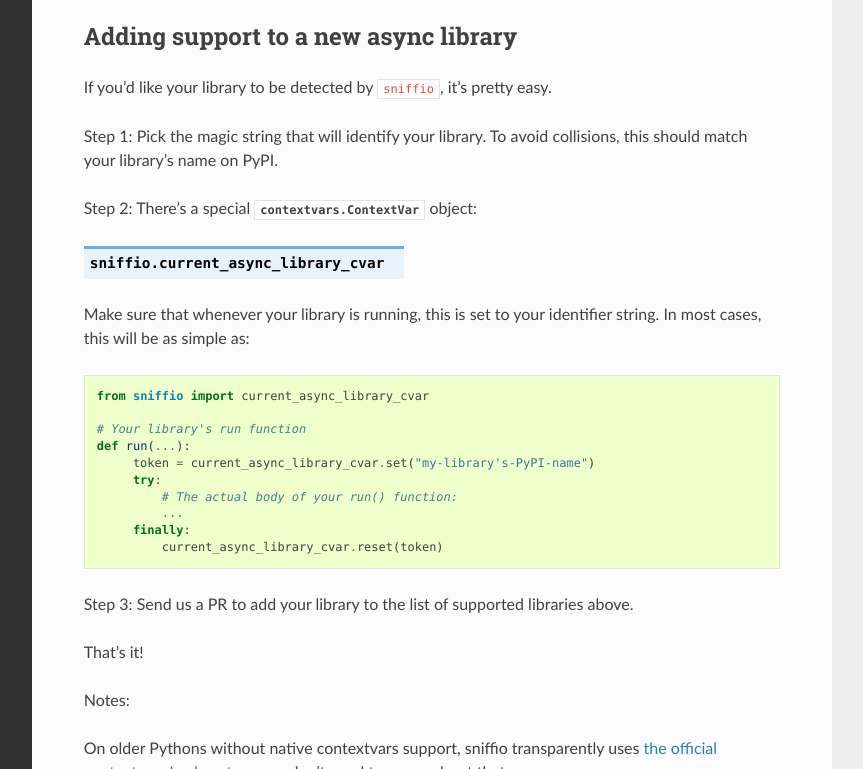
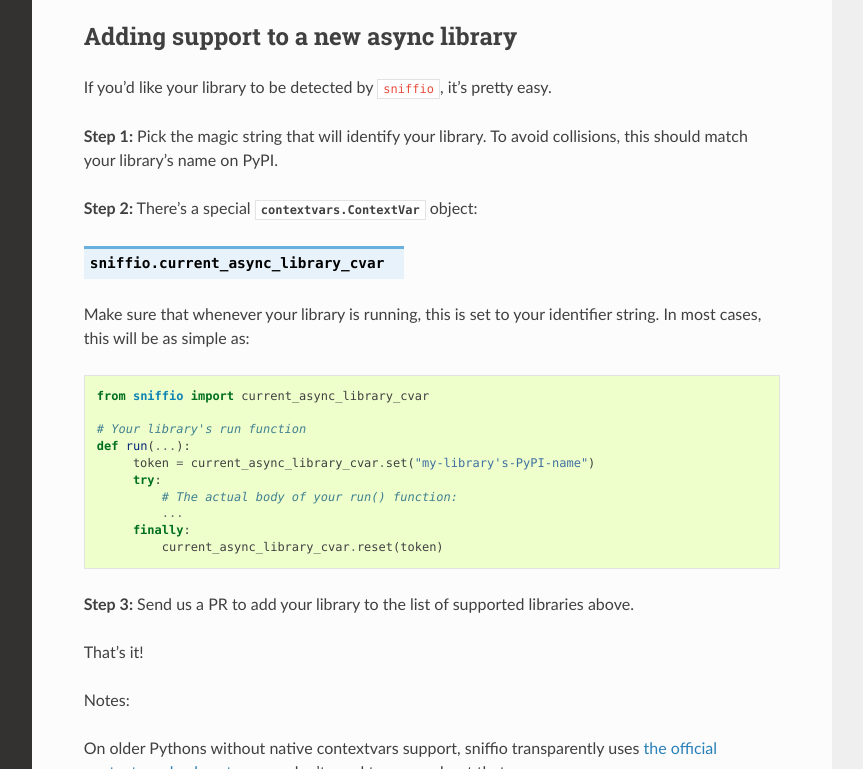
Before and after one commit to python-trio/sniffio, a Sphinx documentation site: the page built from docs/source/index.rst, in a window 1280 px wide and 900 px high, scrolled down 734 px, cut to the strip 131-900 px from the top of the window. Shown: the whole strip, without its empty margins (268-1131 px from the left). Built offline with Sphinx 7.4.7 and the Read the Docs theme 2.0.0, drawn with Linux system fonts in a browser that asks for light colours; the version number could not be read and is left out.

Commit message:
More doc tweaks

```diff
--- a/docs/source/index.rst
+++ b/docs/source/index.rst
@@ -51,10 +51,10 @@
 If you'd like your library to be detected by ``sniffio``, it's pretty
 easy.
 
-Step 1: Pick the magic string that will identify your library. To
+**Step 1:** Pick the magic string that will identify your library. To
 avoid collisions, this should match your library's name on PyPI.
 
-Step 2: There's a special :class:`contextvars.ContextVar` object:
+**Step 2:** There's a special :class:`contextvars.ContextVar` object:
 
 .. data:: current_async_library_cvar
 
@@ -74,7 +74,7 @@
         finally:
             current_async_library_cvar.reset(token)
 
-Step 3: Send us a PR to add your library to the list of supported
+**Step 3:** Send us a PR to add your library to the list of supported
 libraries above.
 
 That's it!
```
